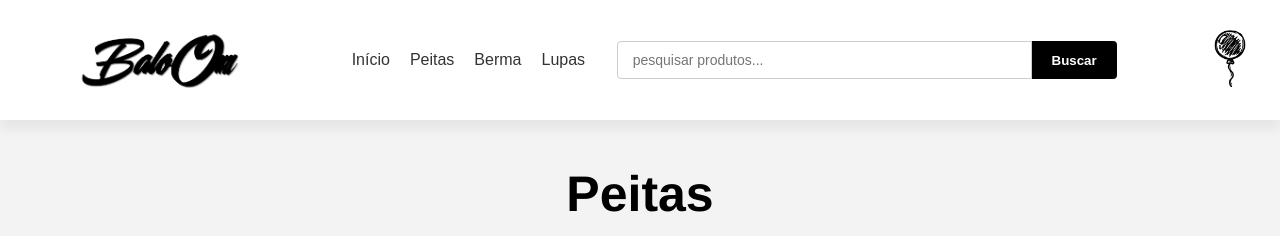
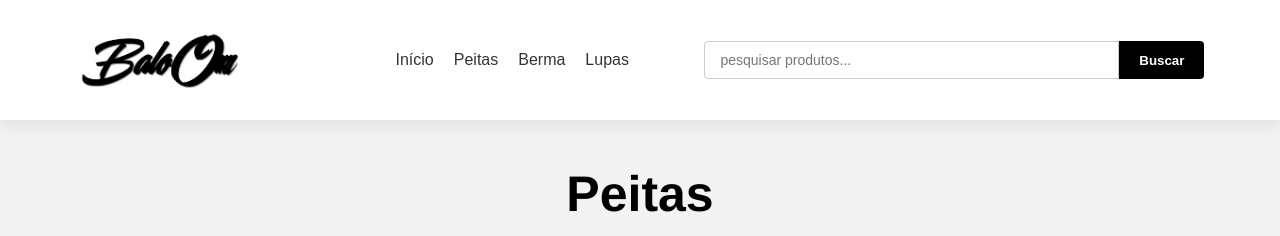
Before and after one commit to JuniorDarc/BaloOn, a plain HTML site: page index.html in a window 1280 px wide. Shown: the top 236 px of the page. Drawn offline with Linux system fonts and the light colour scheme.

Commit message:
Update index.html

```diff
--- a/index.html
+++ b/index.html
@@ -33,12 +33,6 @@
     </form>
 
     <search></search>
-
-
-    <!--Bloco 4: carrinho de compras-->
-    <div class="carrinho">
-      <img src="imagens/balão.png" alt="BaloOn">
-    </div>
 
   </header>
 
```
